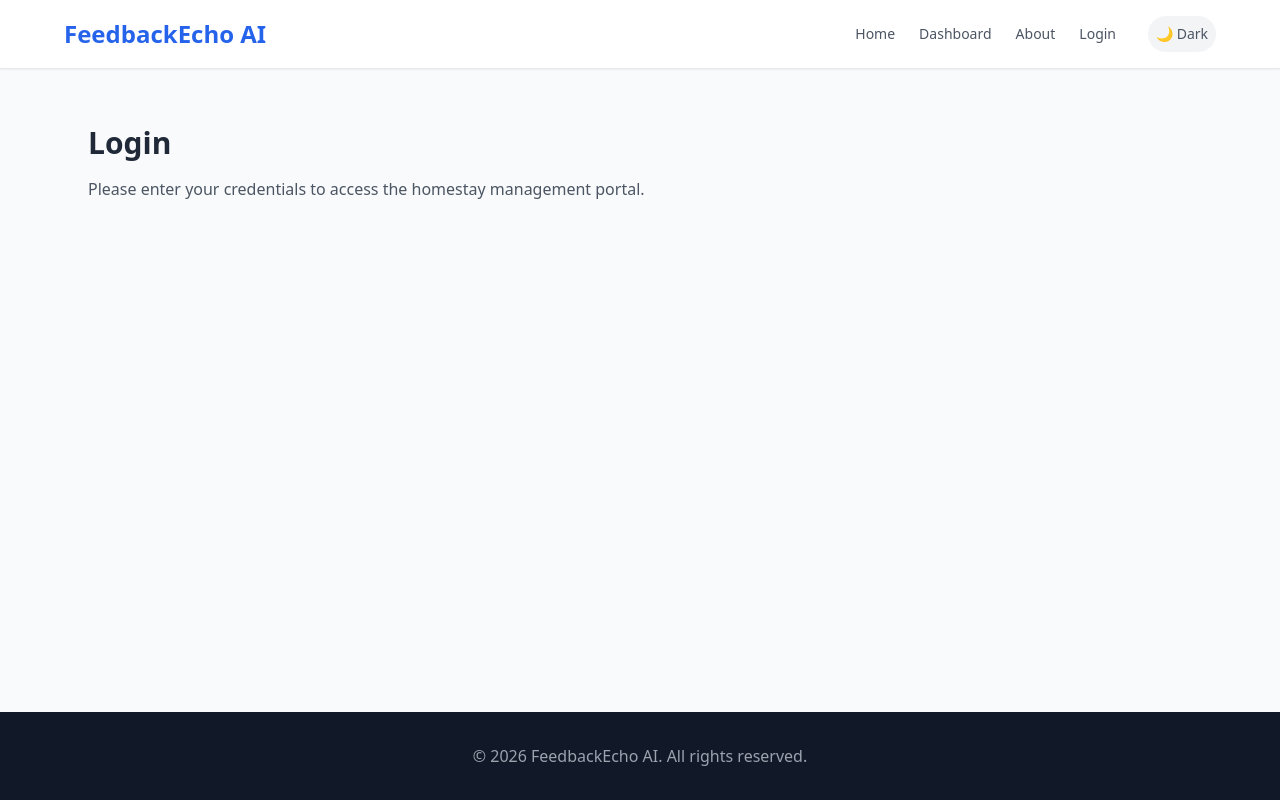
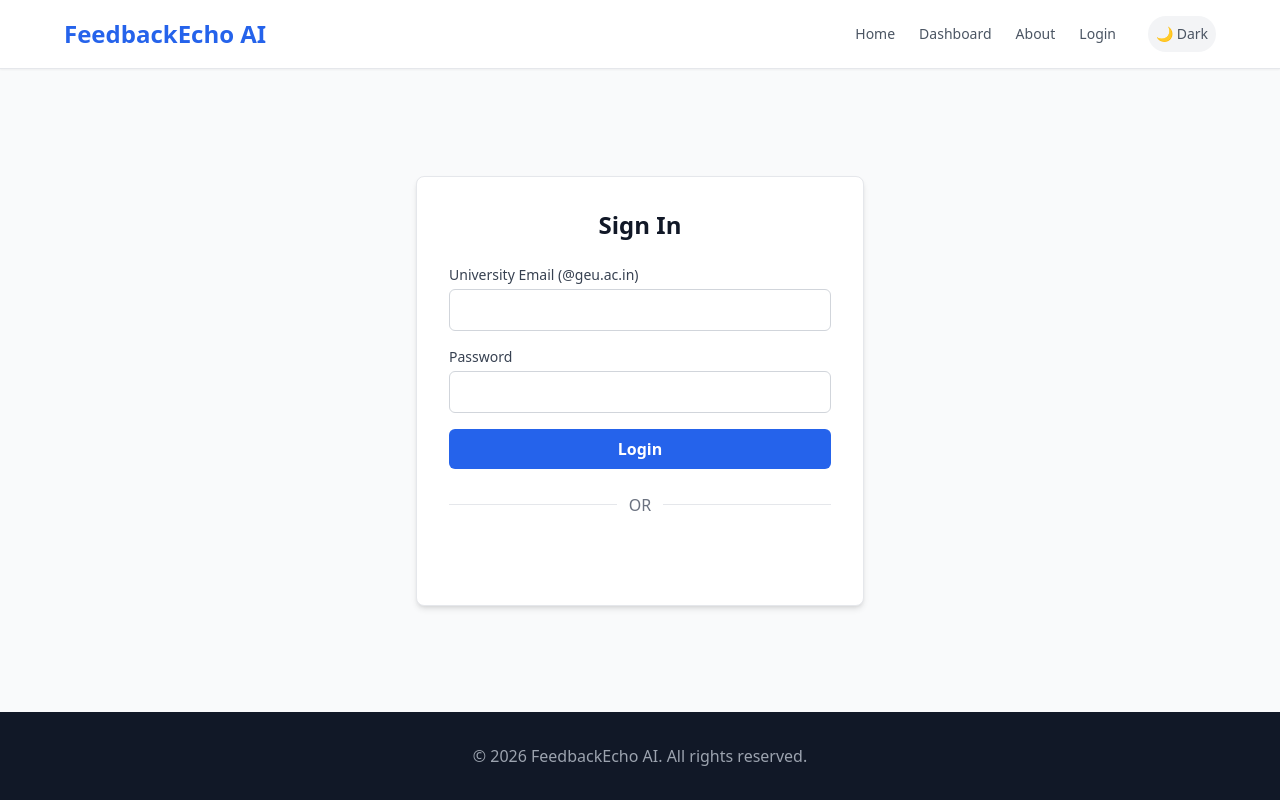
Before and after one commit to kartik0905/feedbackecho-ai, a React app in the folder frontend/: page /login in a window 1280 px wide. Built offline with nearby package versions, Linux system fonts and the light colour scheme; the HTML template or start-up script is replaced by a standard one.

Commit message:
feat: implement login functionality with email/password and Google authentication

```diff
--- a/frontend/src/pages/Login.jsx
+++ b/frontend/src/pages/Login.jsx
@@ -1,16 +1,90 @@
+import { useState } from "react";
+import { useNavigate } from "react-router-dom";
+import { GoogleLogin } from "@react-oauth/google";
 import Navbar from "../components/Navbar";
 import Footer from "../components/Footer";
+import { Button, Input, Toast } from "../components/ui";
 
 export default function Login() {
+  const [email, setEmail] = useState("");
+  const [password, setPassword] = useState("");
+  const [toastMsg, setToastMsg] = useState("");
+  const navigate = useNavigate();
+
+  const handleLogin = async (e) => {
+    e.preventDefault();
+    const res = await fetch("http://localhost:3000/api/auth/login", {
+      method: "POST",
+      headers: { "Content-Type": "application/json" },
+      body: JSON.stringify({ email, password }),
+    });
+    const data = await res.json();
+
+    if (data.success) {
+      localStorage.setItem("token", data.token);
+      navigate("/dashboard");
+    } else {
+      setToastMsg(data.error);
+      setTimeout(() => setToastMsg(""), 3000);
+    }
+  };
+
+  const handleGoogleSuccess = async (credentialResponse) => {
+    const res = await fetch("http://localhost:3000/api/auth/google", {
+      method: "POST",
+      headers: { "Content-Type": "application/json" },
+      body: JSON.stringify({ credential: credentialResponse.credential }),
+    });
+    const data = await res.json();
+
+    if (data.success) {
+      localStorage.setItem("token", data.token);
+      navigate("/dashboard");
+    } else {
+      setToastMsg(data.error);
+      setTimeout(() => setToastMsg(""), 3000);
+    }
+  };
+
   return (
-    <div className="min-h-screen flex flex-col">
+    <div className="min-h-screen flex flex-col bg-gray-50 dark:bg-gray-900">
       <Navbar />
-      <main className="flex-grow p-6 max-w-6xl mx-auto w-full mt-8">
-        <h1 className="text-3xl font-bold text-gray-800 mb-4">Login</h1>
-        <p className="text-gray-600">
-          Please enter your credentials to access the homestay management
-          portal.
-        </p>
+      <main className="flex-grow flex items-center justify-center p-6">
+        <div className="bg-white dark:bg-gray-800 p-8 rounded-lg shadow-md w-full max-w-md border dark:border-gray-700">
+          <h1 className="text-2xl font-bold mb-6 text-center dark:text-white">
+            Sign In
+          </h1>
+
+          <form onSubmit={handleLogin} className="space-y-4 mb-6">
+            <Input
+              label="University Email (@geu.ac.in)"
+              type="email"
+              value={email}
+              onChange={(e) => setEmail(e.target.value)}
+            />
+            <Input
+              label="Password"
+              type="password"
+              value={password}
+              onChange={(e) => setPassword(e.target.value)}
+            />
+            <Button className="w-full">Login</Button>
+          </form>
+
+          <div className="flex items-center justify-center my-4">
+            <div className="border-t w-full dark:border-gray-600"></div>
+            <span className="px-3 text-gray-500 dark:text-gray-400">OR</span>
+            <div className="border-t w-full dark:border-gray-600"></div>
+          </div>
+
+          <div className="flex justify-center">
+            <GoogleLogin
+              onSuccess={handleGoogleSuccess}
+              onError={() => setToastMsg("Google Login Failed")}
+            />
+          </div>
+        </div>
+        <Toast message={toastMsg} isVisible={!!toastMsg} />
       </main>
       <Footer />
     </div>
```
